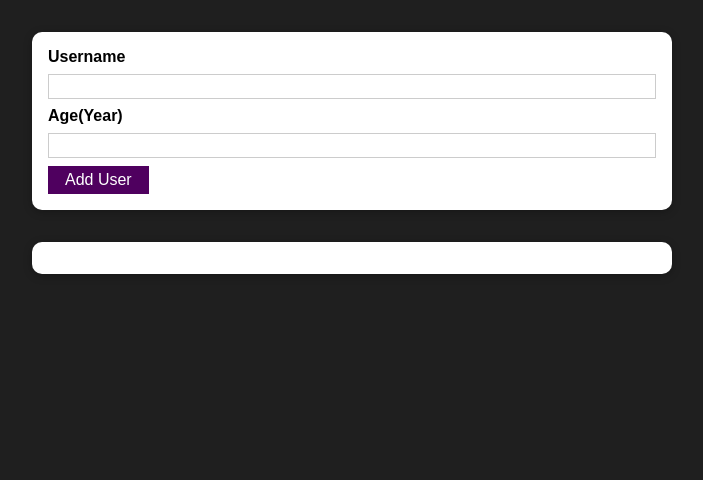
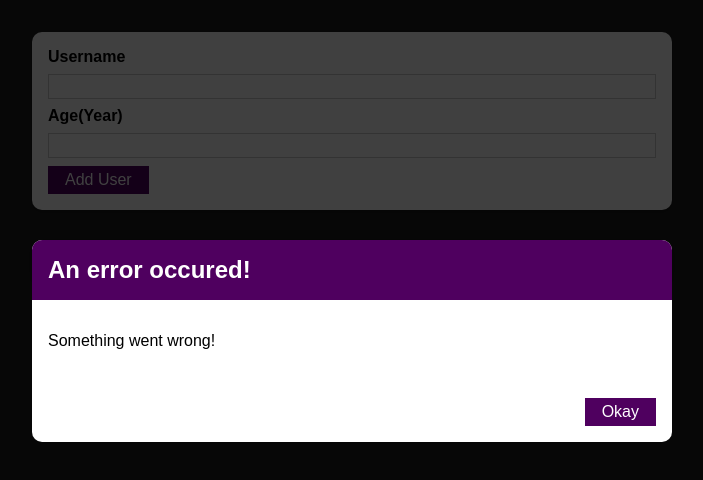
Before and after one commit to 99Nistha/userName-age-website, a React (Create React App) app: page / in a window 1280 px wide. Shown: the top 480 px of the page, without its empty margins (288-991 px from the left). Built offline with nearby package versions, Linux system fonts and the light colour scheme.

Commit message:
Adding The "ErrorModal" Component

```diff
--- /dev/null
+++ b/src/components/UI/ErrorModal.js
@@ -0,0 +1,25 @@
+import React from "react";
+import Button from "./Button";
+import Card from "./Card";
+import classes from "./ErrorModal.module.css";
+
+const ErrorModal = (props) => {
+  return (
+    <div>
+      <div className={classes.backdrop}></div>
+      <Card className={classes.modal}>
+        <header className={classes.header}>
+          <h2>{props.title}</h2>
+        </header>
+        <div className={classes.content}>
+          <p>{props.message}</p>
+        </div>
+        <footer className={classes.actions}>
+          <Button>Okay</Button>
+        </footer>
+      </Card>
+    </div>
+  );
+};
+
+export default ErrorModal;
--- /dev/null
+++ b/src/components/UI/ErrorModal.module.css
@@ -0,0 +1,45 @@
+.backdrop {
+    position: fixed;
+    top: 0;
+    left: 0;
+    width: 100%;
+    height: 100vh;
+    z-index: 10;
+    background: rgba(0, 0, 0, 0.75);
+  }
+
+  .modal {
+    position: fixed;
+    top: 30vh;
+    left: 10%;
+    width: 80%;
+    z-index: 100;
+    overflow: hidden;
+  }
+
+  .header {
+    background: #4f005f;
+    padding: 1rem;
+  }
+
+  .header h2 {
+    margin: 0;
+    color: white;
+  }
+
+  .content {
+    padding: 1rem;
+  }
+
+  .actions {
+    padding: 1rem;
+    display: flex;
+    justify-content: flex-end;
+  }
+
+  @media (min-width: 768px) {
+    .modal {
+      left: calc(50% - 20rem);
+      width: 40rem;
+    }
+  }
--- a/src/components/Users/AddUser.js
+++ b/src/components/Users/AddUser.js
@@ -1,6 +1,7 @@
 import React, { useState } from "react";
 import Button from "../UI/Button";
 import Card from "../UI/Card";
+import ErrorModal from "../UI/ErrorModal";
 import classes from "./AddUser.module.css";
 
 const AddUser = (props) => {
@@ -29,6 +30,8 @@
   };
 
   return (
+    <div>
+      <ErrorModal title="An error occured!" message="Something went wrong!" />
       <Card className={classes.input}>
         <form onSubmit={addUserHandler}>
           <label htmlFor="username">Username</label>
@@ -48,6 +51,7 @@
           <Button type="submit">Add User</Button>
         </form>
       </Card>
+    </div>
   );
 };
 
```
Lines whose indentation alone changed are shown as unchanged.
